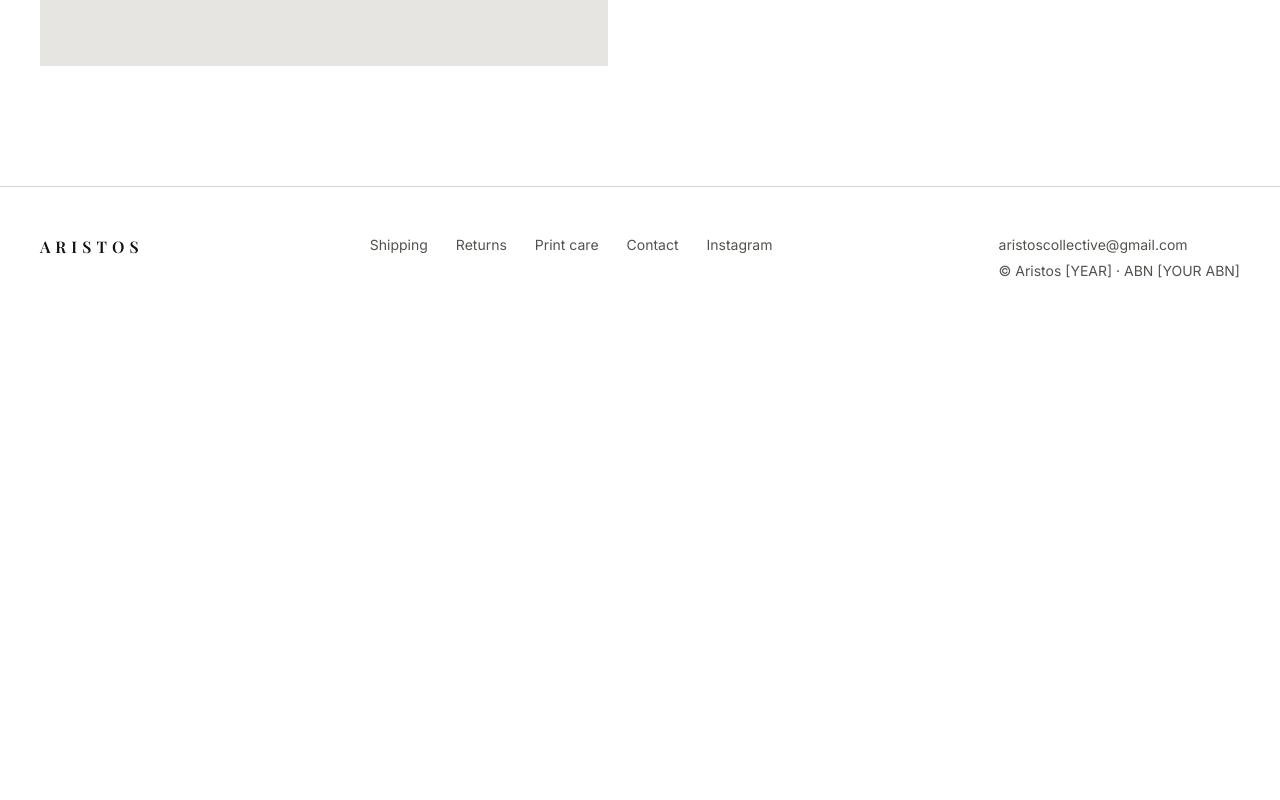
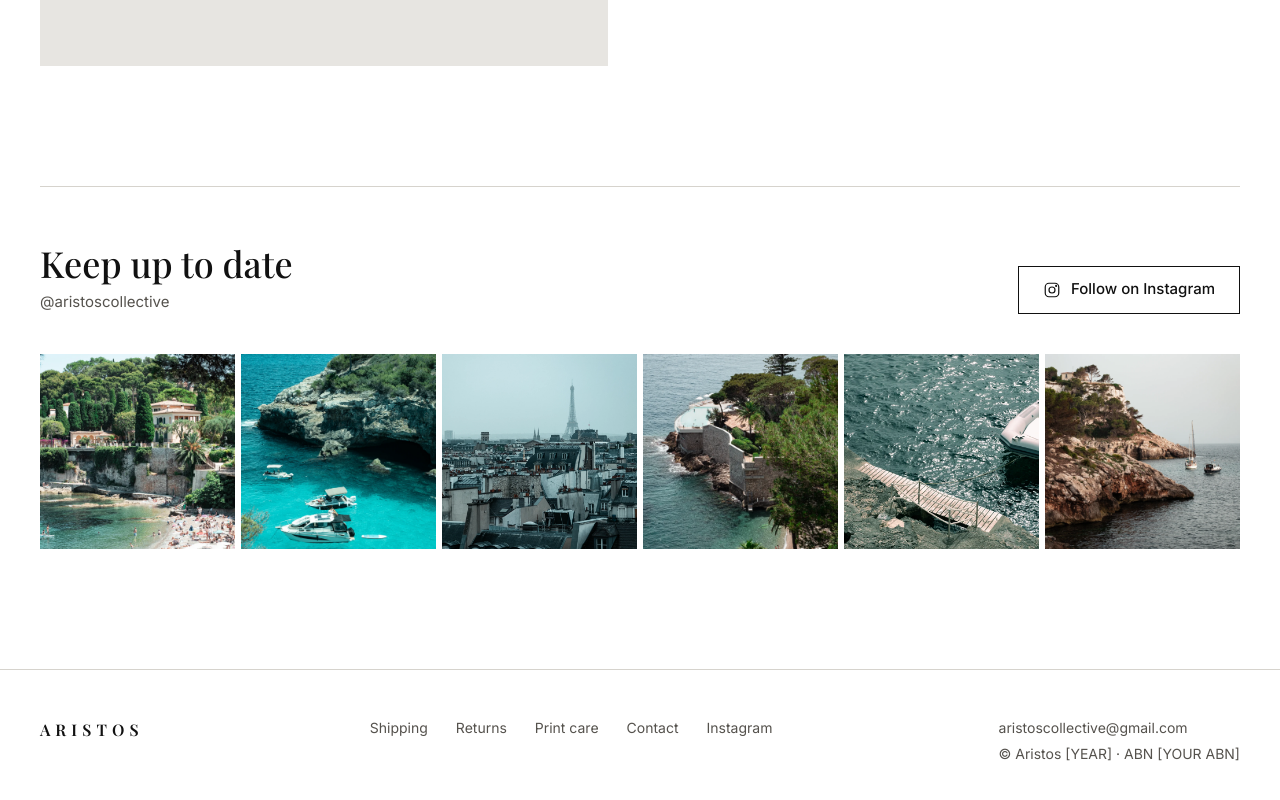
Before and after one commit to bridgettmross-star/Aristos, a Next.js app: page / in a window 1280 px wide. Shown: the part 2949-3749 px from the top of the page. Before the commit the page ends 3278 px from the top, so only its background shows below. Built offline with nearby package versions, Linux system fonts and the light colour scheme.

Commit message:
Add a Keep up to date Instagram grid under About
A six-photo grid styled like an Instagram feed, with a Follow on
Instagram button. Every tile links to @aristoscollective.

Co-Authored-By: Claude Opus 5.5 <noreply@anthropic.com>
Claude-Session: https://claude.ai/code/session_011Kt14QJRmZJq91WuVRZTSE

```diff
--- a/src/app/page.tsx
+++ b/src/app/page.tsx
@@ -1,6 +1,7 @@
 import Image from "next/image";
 import Link from "next/link";
 import { CollectionCard } from "@/components/collection-card";
+import { InstagramGrid } from "@/components/instagram-grid";
 import { Placeholder } from "@/components/placeholder";
 import { PrintCard } from "@/components/print-card";
 import { SiteFooter } from "@/components/site-footer";
@@ -130,6 +131,8 @@ export default function Home() {
         </div>
       </section>
 
+      <InstagramGrid />
+
       <SiteFooter />
     </div>
   );
--- /dev/null
+++ b/src/components/instagram-grid.tsx
@@ -0,0 +1,90 @@
+import Image from "next/image";
+import { container } from "@/components/site-header";
+import { instagramHandle, instagramUrl } from "@/lib/contact";
+
+// Photos shown in the grid until a live Instagram feed is connected.
+const tiles = [
+  { src: "/images/riviera.webp", alt: "Villa and beach on the Riviera", position: "center 60%" },
+  { src: "/images/balear-boats.webp", alt: "Boats in a turquoise cove in Majorca", position: "center 70%" },
+  { src: "/images/paname.webp", alt: "Eiffel Tower over Paris rooftops", position: "66% center" },
+  { src: "/images/riviera-pool.webp", alt: "Pool on the rocks above the sea", position: "center 35%" },
+  { src: "/images/hero-jetty.webp", alt: "Jetty and boat on dark water", position: "60% center" },
+  { src: "/images/balear-sailboat.webp", alt: "Sailboat below a clifftop villa", position: "center 55%" },
+];
+
+export function InstagramIcon({ size }: { size: number }) {
+  return (
+    <svg
+      aria-hidden="true"
+      width={size}
+      height={size}
+      viewBox="0 0 24 24"
+      fill="none"
+      stroke="currentColor"
+      strokeWidth="1.6"
+      strokeLinecap="round"
+      strokeLinejoin="round"
+    >
+      <rect x="3" y="3" width="18" height="18" rx="5" />
+      <circle cx="12" cy="12" r="4" />
+      <circle cx="17.5" cy="6.5" r="0.6" fill="currentColor" />
+    </svg>
+  );
+}
+
+export function InstagramGrid() {
+  return (
+    <section aria-labelledby="instagram-heading" className={`${container} flex flex-col gap-10 pb-30`}>
+      <div className="flex flex-wrap items-end justify-between gap-x-6 gap-y-4 border-t border-rule pt-14">
+        <div className="flex flex-col gap-2">
+          <h2 id="instagram-heading" className="m-0 font-playfair text-4xl font-medium">
+            Keep up to date
+          </h2>
+          <a
+            href={instagramUrl}
+            target="_blank"
+            rel="noopener noreferrer"
+            className="w-fit text-[15px] text-ink-muted hover:text-ink"
+          >
+            @{instagramHandle}
+          </a>
+        </div>
+        <a
+          href={instagramUrl}
+          target="_blank"
+          rel="noopener noreferrer"
+          className="inline-flex min-h-12 items-center gap-2.5 border border-ink px-6 text-[15px] font-medium text-ink no-underline hover:bg-ink hover:text-white"
+        >
+          <InstagramIcon size={18} />
+          Follow on Instagram
+        </a>
+      </div>
+
+      <ul className="m-0 grid list-none grid-cols-2 gap-1.5 p-0 sm:grid-cols-3 lg:grid-cols-6">
+        {tiles.map((tile) => (
+          <li key={tile.src}>
+            <a
+              href={instagramUrl}
+              target="_blank"
+              rel="noopener noreferrer"
+              aria-label={`${tile.alt}, on Instagram`}
+              className="group relative block aspect-square overflow-hidden bg-frame"
+            >
+              <Image
+                src={tile.src}
+                alt=""
+                fill
+                sizes="(min-width: 1024px) 220px, (min-width: 640px) 33vw, 50vw"
+                className="object-cover transition-transform duration-500 group-hover:scale-[1.05] motion-reduce:transition-none"
+                style={{ objectPosition: tile.position }}
+              />
+              <span className="absolute inset-0 flex items-center justify-center bg-black/35 text-white opacity-0 transition-opacity duration-300 group-hover:opacity-100 group-focus-visible:opacity-100 motion-reduce:transition-none">
+                <InstagramIcon size={30} />
+              </span>
+            </a>
+          </li>
+        ))}
+      </ul>
+    </section>
+  );
+}
```
